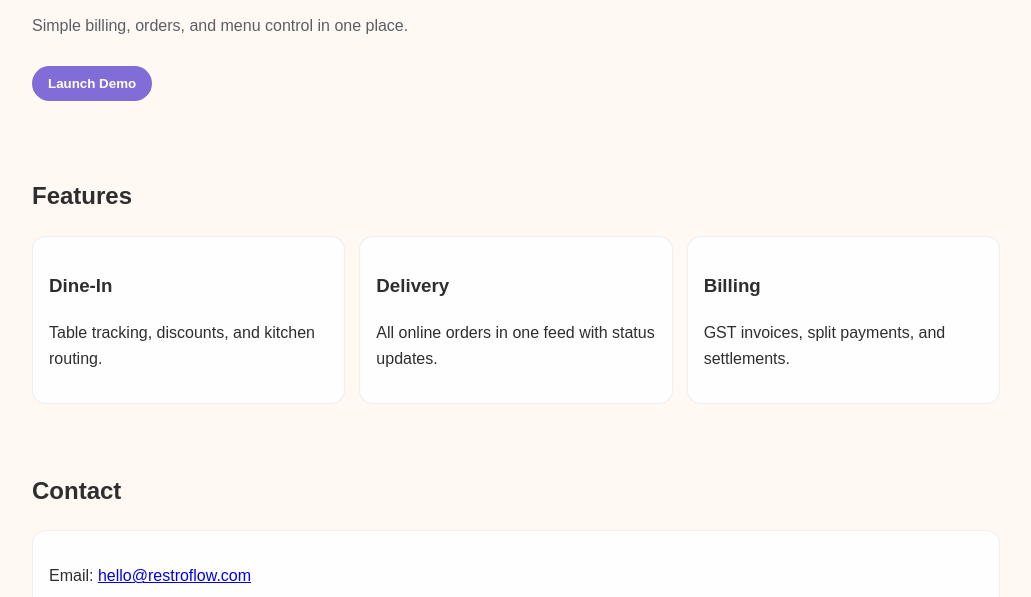
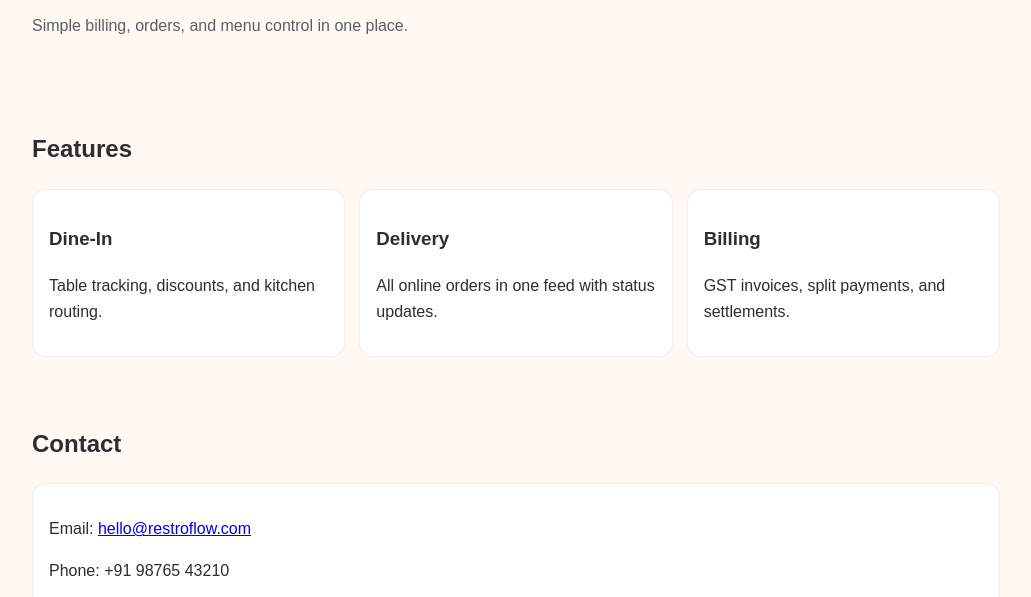
Before and after one commit to Damselnodistress5/restroflow, a plain HTML site: page home_page.html in a window 1280 px wide. Shown: the part 189-786 px from the top of the page, without its empty margins (124-1155 px from the left). Drawn offline with Linux system fonts and the light colour scheme.

Commit message:
Update home_page.html
Button removed

```diff
--- a/home_page.html
+++ b/home_page.html
@@ -185,7 +185,6 @@
     <section class="hero">
       <h2>Restaurant Management System</h2>
       <p>Simple billing, orders, and menu control in one place.</p>
-      <button class="btn">Launch Demo</button>
     </section>
 
     <section id="features">
```
